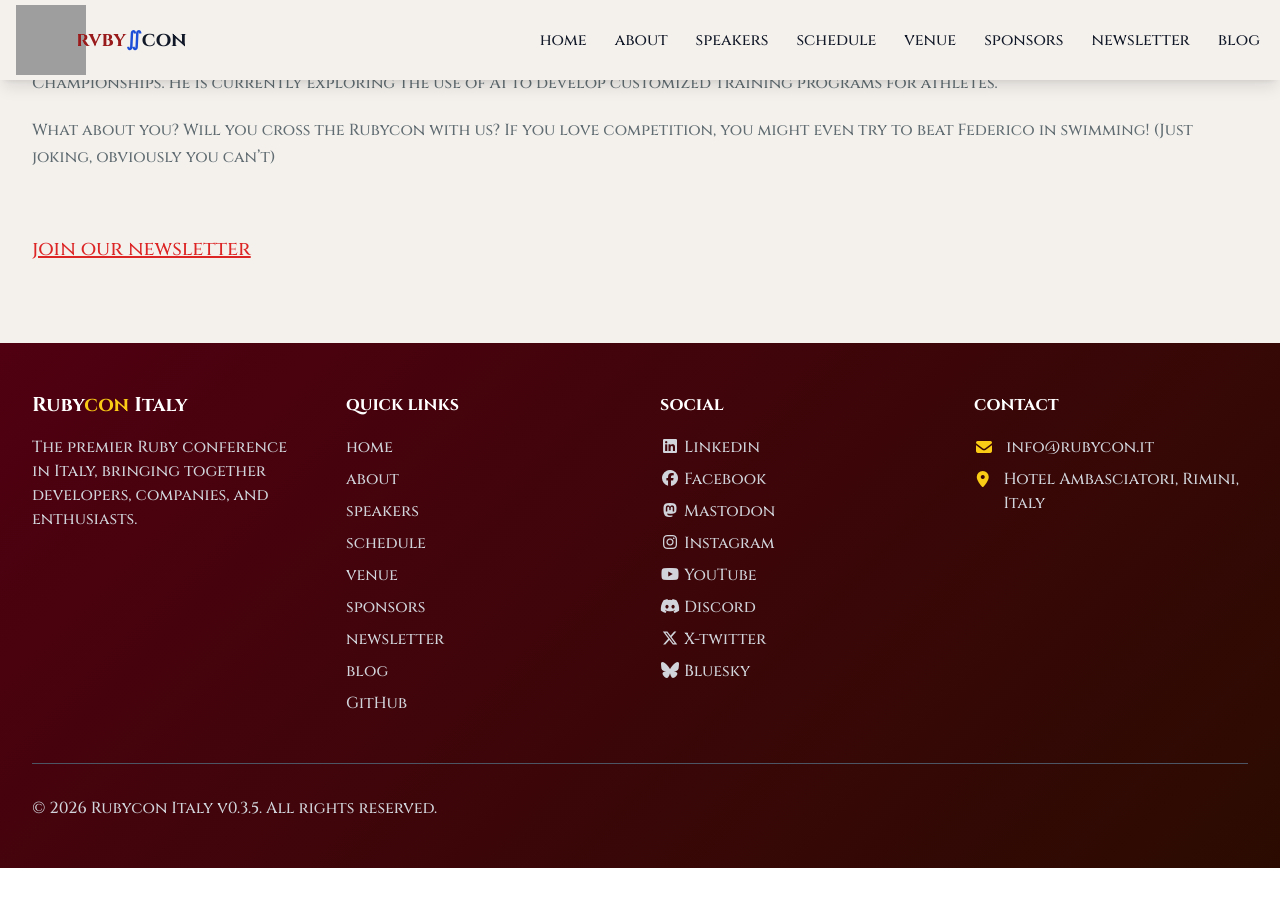
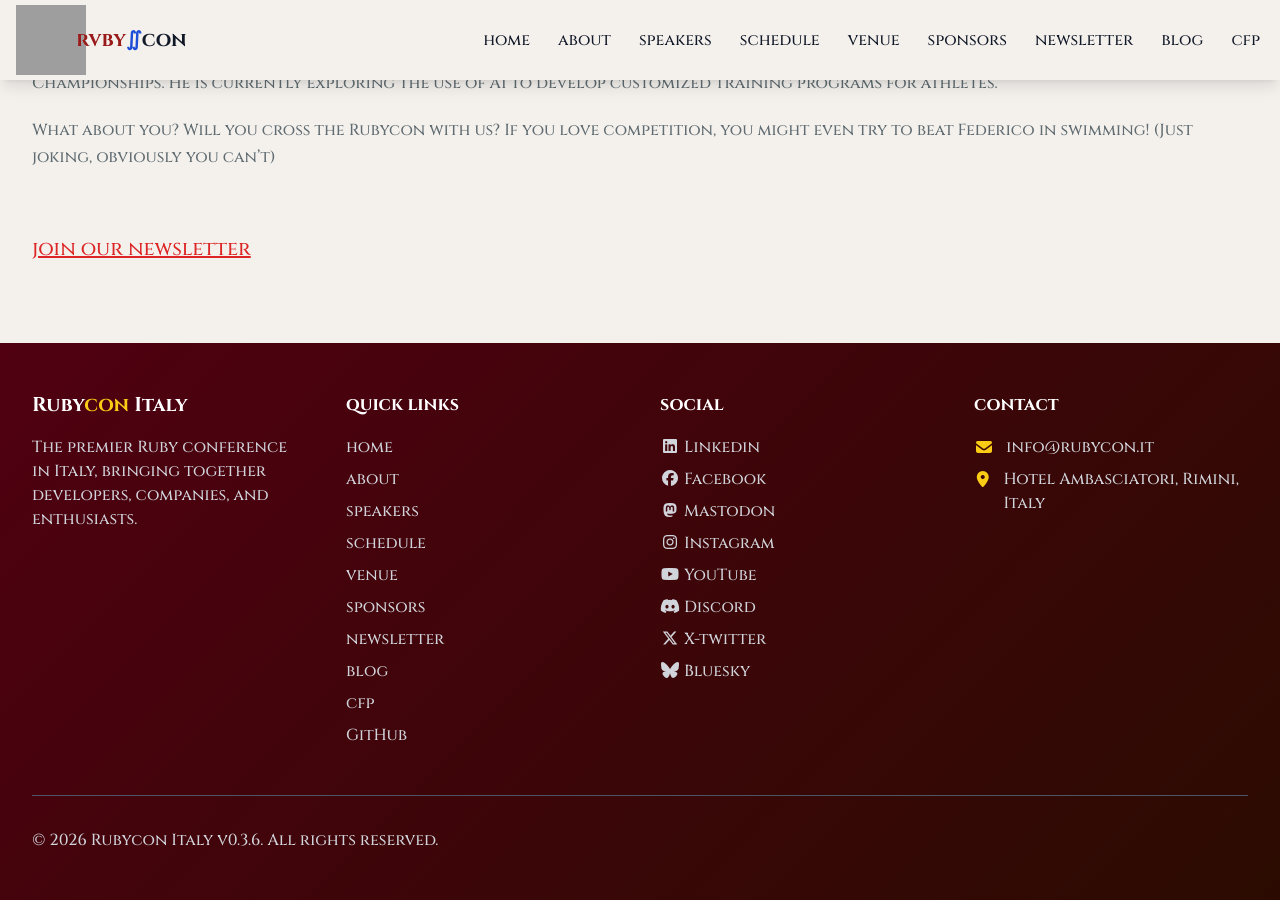
Before and after one commit to palladius/rubycon.it, a Jekyll site: the page built from rubycon.it/_posts/2025-09-16-federico-fois.md, in a window 1280 px wide and 900 px high, scrolled down 711 px. Built offline with Jekyll 4.4.1, drawn with Linux system fonts in a browser that asks for light colours; nearby versions of some CDN libraries; before the commit the page ends 1579 px from its top, so only the background shows below that; some of the changed text lies outside the part shown; grey boxes are pictures that could not be loaded.

Commit message:
Adding CFP and removing surnames

```diff
--- a/rubycon.it/_config.yml
+++ b/rubycon.it/_config.yml
@@ -23,7 +23,7 @@
 info_email: info@rubycon.it
 cfp_email: cfp@rubycon.it
 # - cfp_email: cfp@rubycon.it
-site_version: '0.3.5'
+site_version: '0.3.6'
 
 event:
   name: Rubycon
@@ -81,7 +81,9 @@
   - name: newsletter
     link: "#newsletter"
   - name: blog
-    link: "articles/"
+    link: "articles.html"
+  - name: cfp
+    link: "cfp.html"
 about:
   - title: Ruby at the core
     icon: gem
```
Also changed, not shown: rubycon.it/_posts/2025-09-09-riccardo-carlesso.md (+1 -1 lines), rubycon.it/_posts/2025-09-16-federico-fois.md (+1 -1 lines), CHANGELOG.md.
